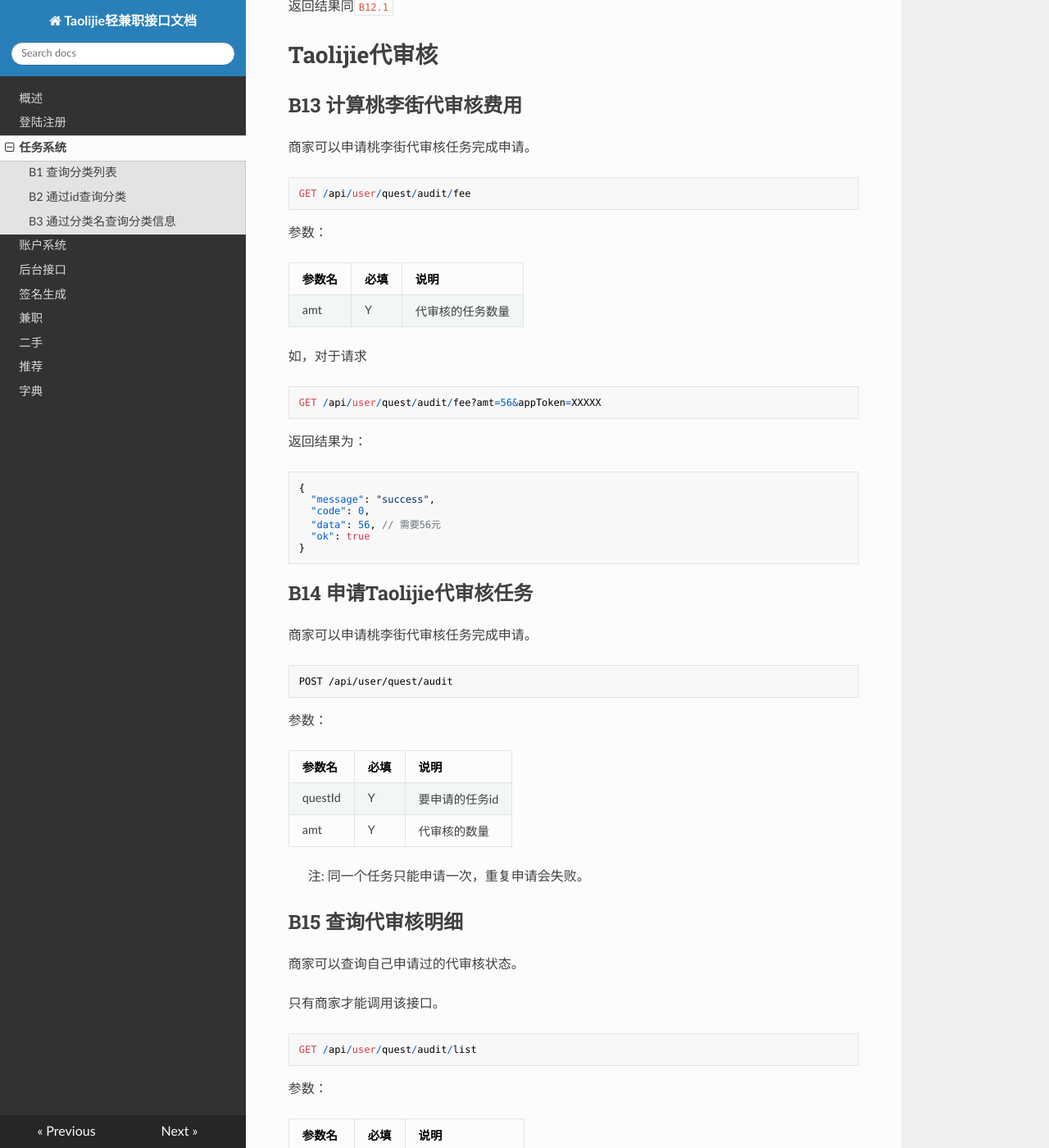
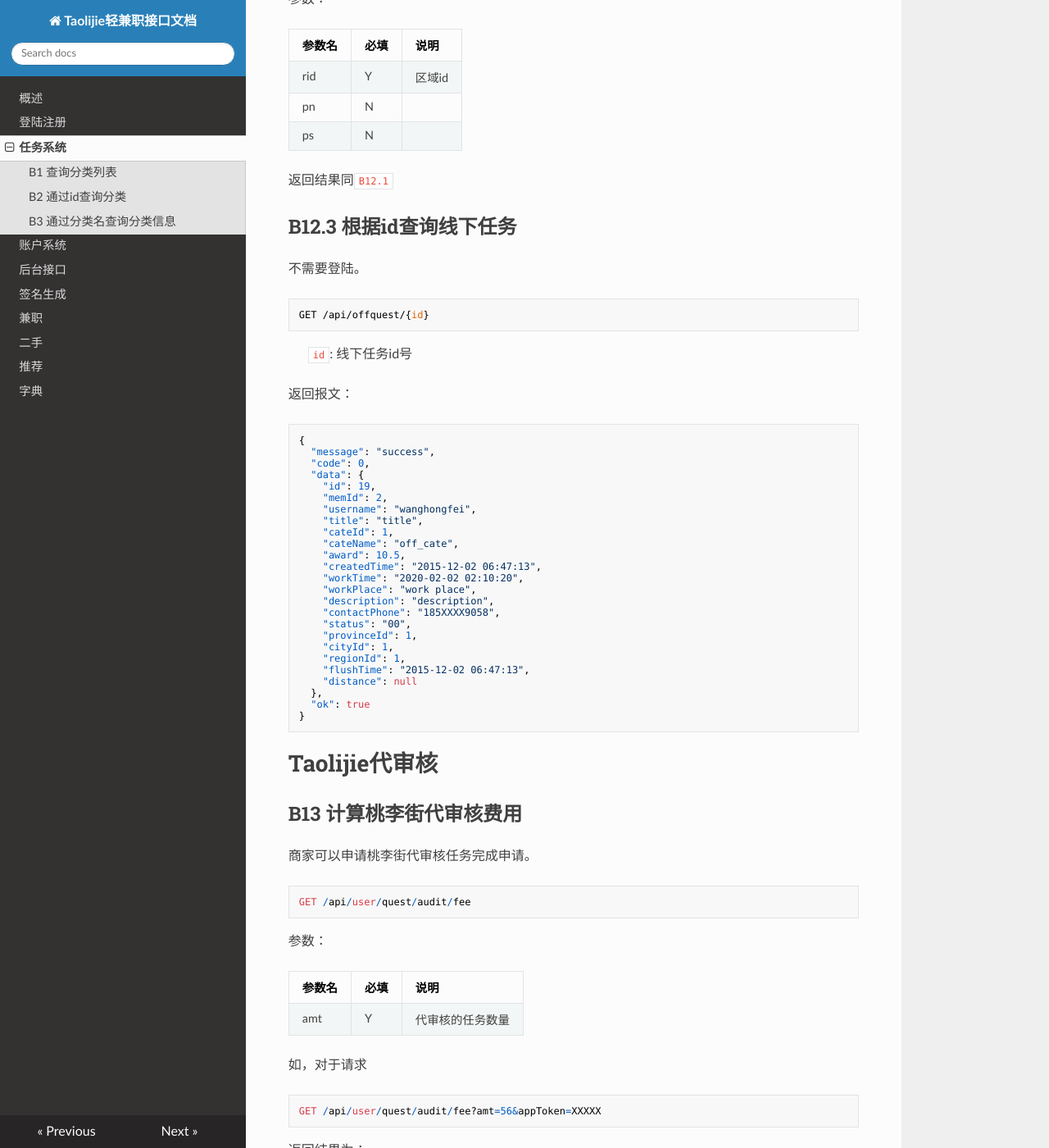
Before and after one commit to wanghongfei/tlj-quest-docs, an MkDocs documentation site: the page built from docs/quest.md, in a window 1280 px wide and 1400 px high, scrolled down 25331 px. Shown: the whole window at 82% size. Built offline with MkDocs 1.6.1, drawn with Linux system fonts in a browser that asks for light colours; nearby versions of some CDN libraries; old or Windows-style settings are respelled for this version of MkDocs; some of the changed text lies outside the part shown.

Commit message:
添加多个接口

````diff
--- a/docs/quest.md
+++ b/docs/quest.md
@@ -1022,6 +1022,16 @@
 
 
 
+## 9.4 根据id查询卡券
+
+需要登陆，只能查询自己领取的卡券。
+
+```
+GET /api/user/quest/coupon/{id}
+```
+
+> `id`: 卡券id号
+
 
 
 ## B10 查询指定任务的提交记录
@@ -1335,6 +1345,50 @@
 
 返回结果同`B12.1`
 
+
+
+## B12.3 根据id查询线下任务
+
+不需要登陆。
+
+```
+GET /api/offquest/{id}
+```
+
+> `id`: 线下任务id号
+
+返回报文：
+
+``` json
+{
+  "message": "success",
+  "code": 0,
+  "data": {
+    "id": 19,
+    "memId": 2,
+    "username": "wanghongfei",
+    "title": "title",
+    "cateId": 1,
+    "cateName": "off_cate",
+    "award": 10.5,
+    "createdTime": "2015-12-02 06:47:13",
+    "workTime": "2020-02-02 02:10:20",
+    "workPlace": "work place",
+    "description": "description",
+    "contactPhone": "185XXXX9058",
+    "status": "00",
+    "provinceId": 1,
+    "cityId": 1,
+    "regionId": 1,
+    "flushTime": "2015-12-02 06:47:13",
+    "distance": null
+  },
+  "ok": true
+}
+```
+
+
+
 # Taolijie代审核
 
 ## B13 计算桃李街代审核费用
--- a/index.html
+++ b/index.html
@@ -547,5 +547,5 @@
 
 <!--
 MkDocs version : 0.14.0
-Build Date UTC : 2015-12-05 01:04:21.266457
+Build Date UTC : 2015-12-05 01:52:46.471929
 -->
````
Also changed, not shown: 2 other files.
